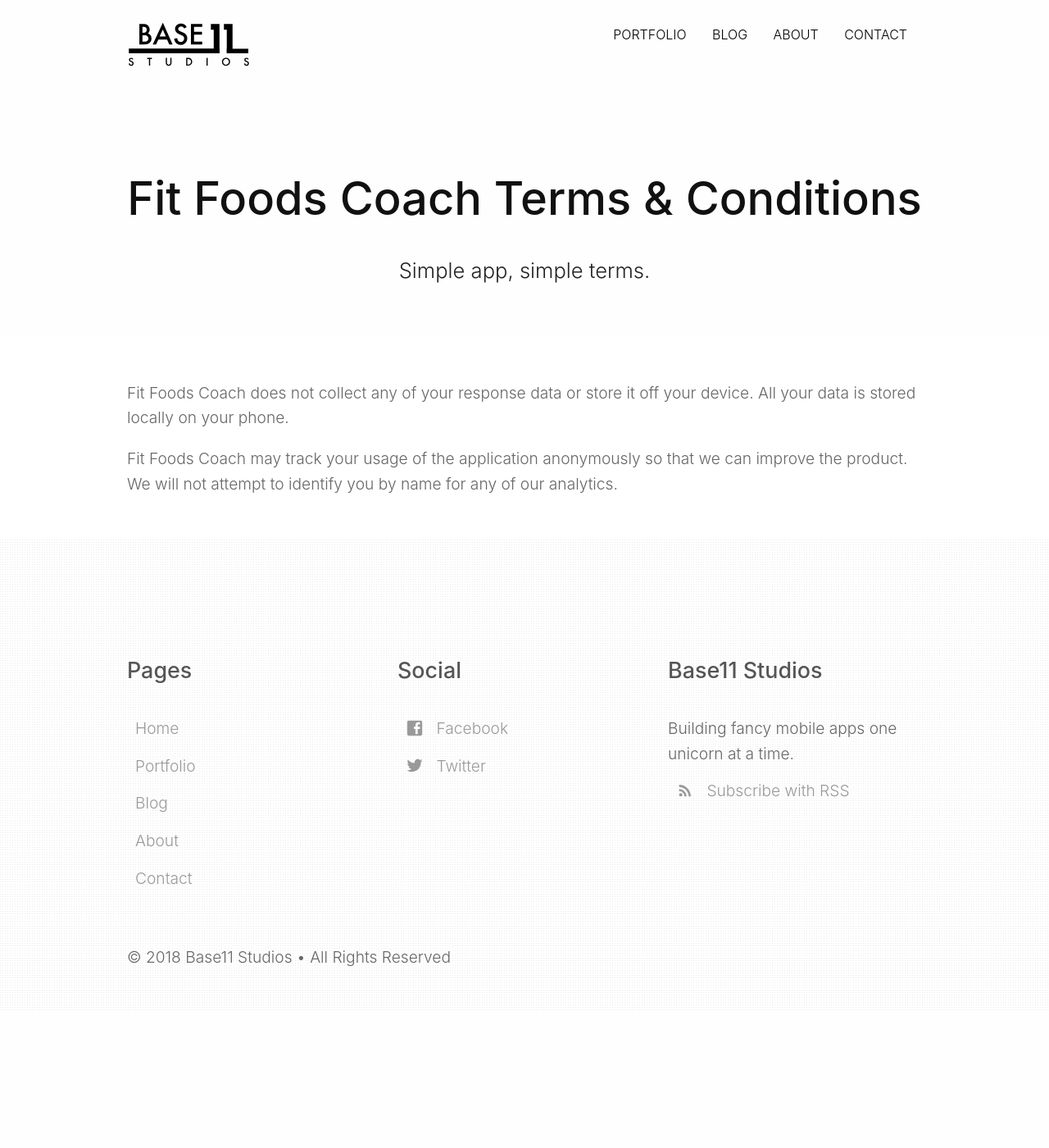
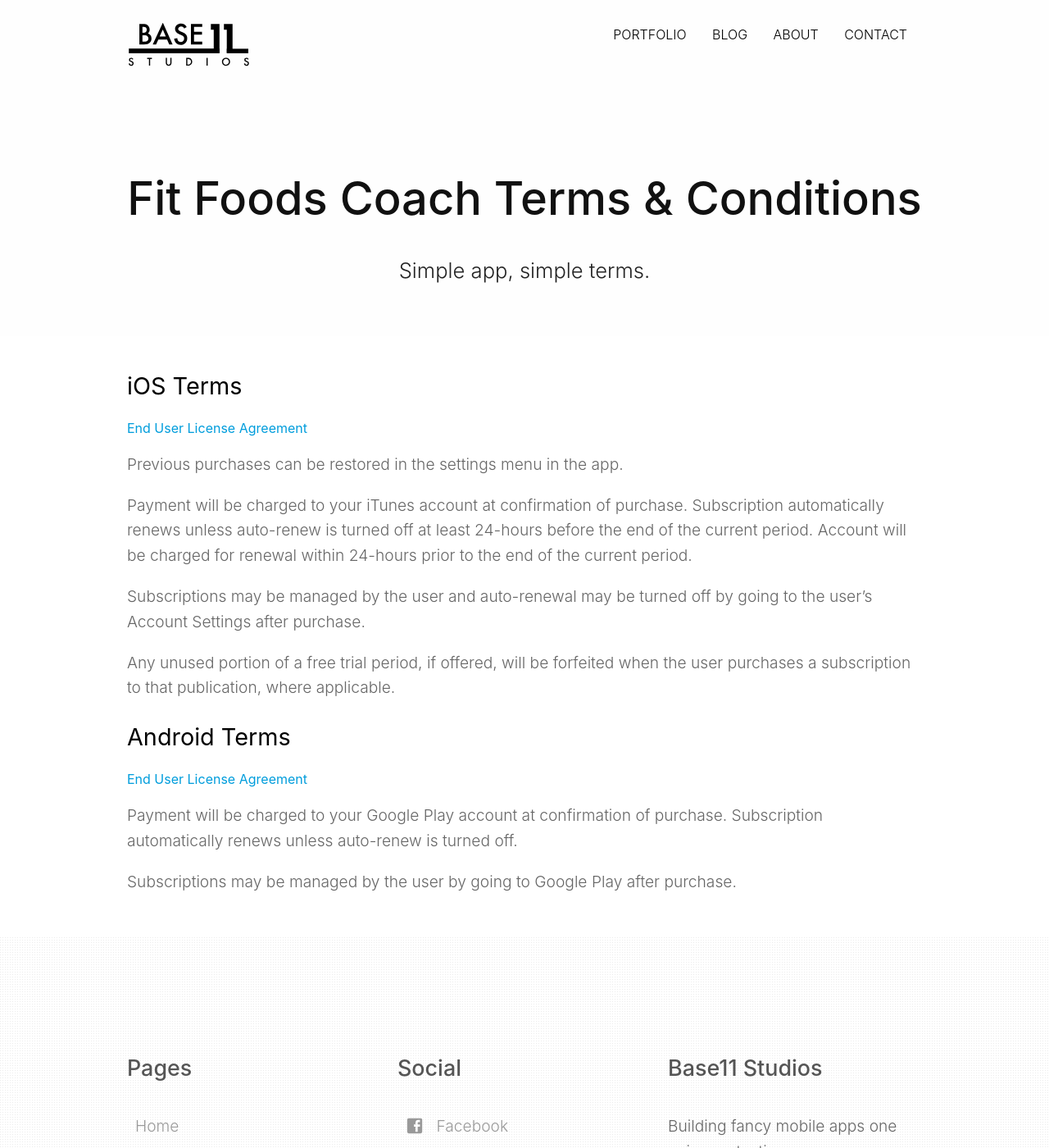
Before and after one commit to Base11Studios/base11site, a Jekyll site: the page built from fit-foods-coach-terms-and-conditions.html, in a window 1280 px wide and 1400 px high. Shown: the whole window at 82% size. Built offline with Jekyll 4.4.1, drawn with Linux system fonts in a browser that asks for light colours; nearby versions of some CDN libraries; library files that are not in the unit come from our copies; comment, search, counter and statistics services are not loaded.

Commit message:
Update fit-foods-coach-terms-and-conditions.html

```diff
--- a/fit-foods-coach-terms-and-conditions.html
+++ b/fit-foods-coach-terms-and-conditions.html
@@ -6,7 +6,17 @@
 
 <section>
 	<div class="container">
-		<p>Fit Foods Coach does not collect any of your response data or store it off your device. All your data is stored locally on your phone.</p>
-		<p>Fit Foods Coach may track your usage of the application anonymously so	that we can improve the product. We will not attempt to identify you by name for any of our analytics.</p>
+		<h3>iOS Terms</h3>
+		<a href="http://www.apple.com/legal/itunes/appstore/dev/stdeula" target="_blank">End User License Agreement</a>
+		<p>Previous purchases can be restored in the settings menu in the app.</p>
+		<p>Payment will be charged to your iTunes account at confirmation of purchase. Subscription automatically renews unless auto-renew is turned off at least 24-hours before the end of the current period. Account will be charged for renewal within 24-hours prior to the end of the current period.</p>
+		<p>Subscriptions may be managed by the user and auto-renewal may be turned off by going to the user’s Account Settings after purchase.</p>
+		<p>Any unused portion of a free trial period, if offered, will be forfeited when the user purchases a subscription to that publication, where applicable.</p>
+	</div>
+	<div class="container">
+		<h3>Android Terms</h3>
+		<a href="https://play.google.com/about/developer-distribution-agreement.html" target="_blank">End User License Agreement</a>
+		<p>Payment will be charged to your Google Play account at confirmation of purchase. Subscription automatically renews unless auto-renew is turned off.</p>
+		<p>Subscriptions may be managed by the user by going to Google Play after purchase.</p>
 	</div>
 </section>
```
